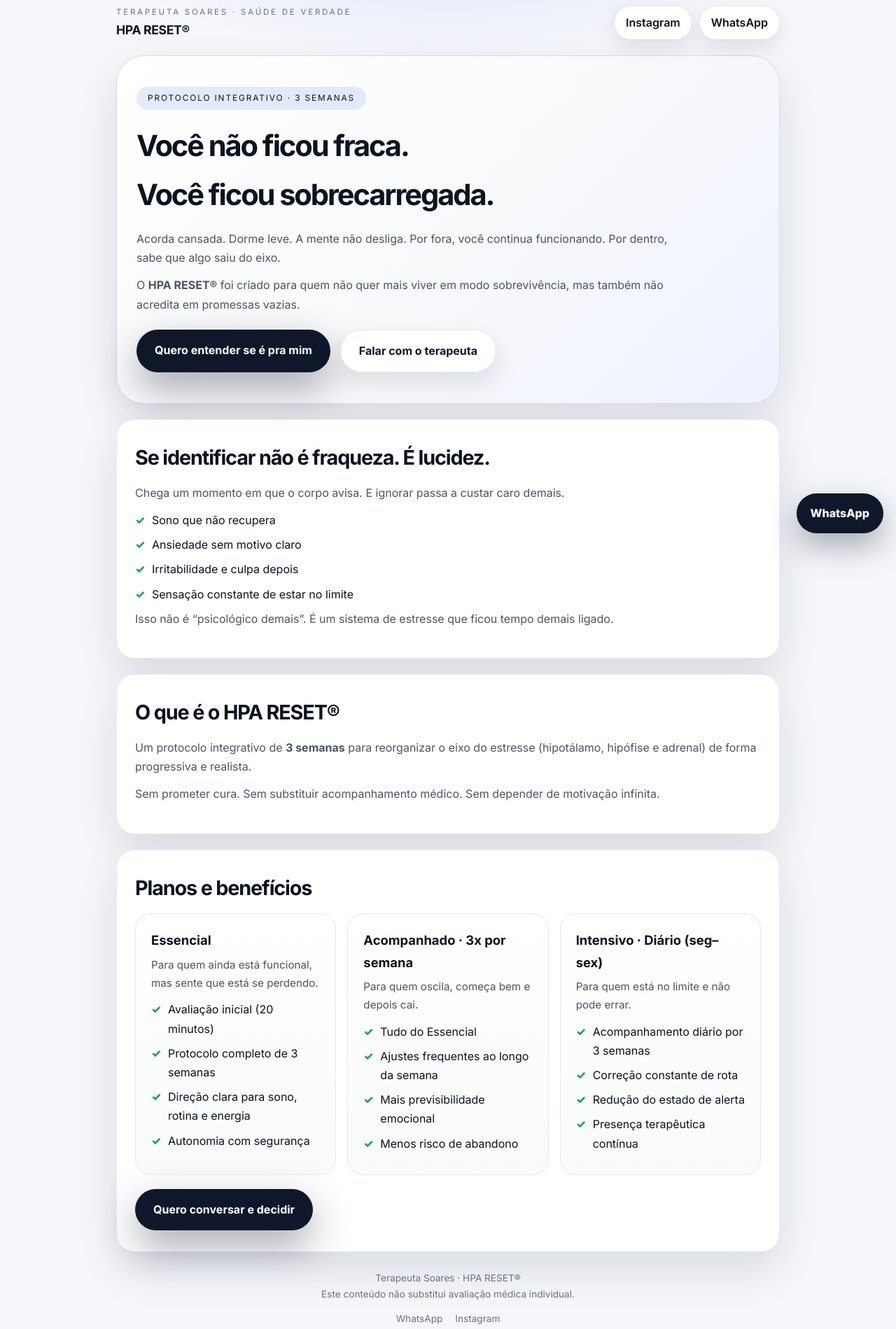
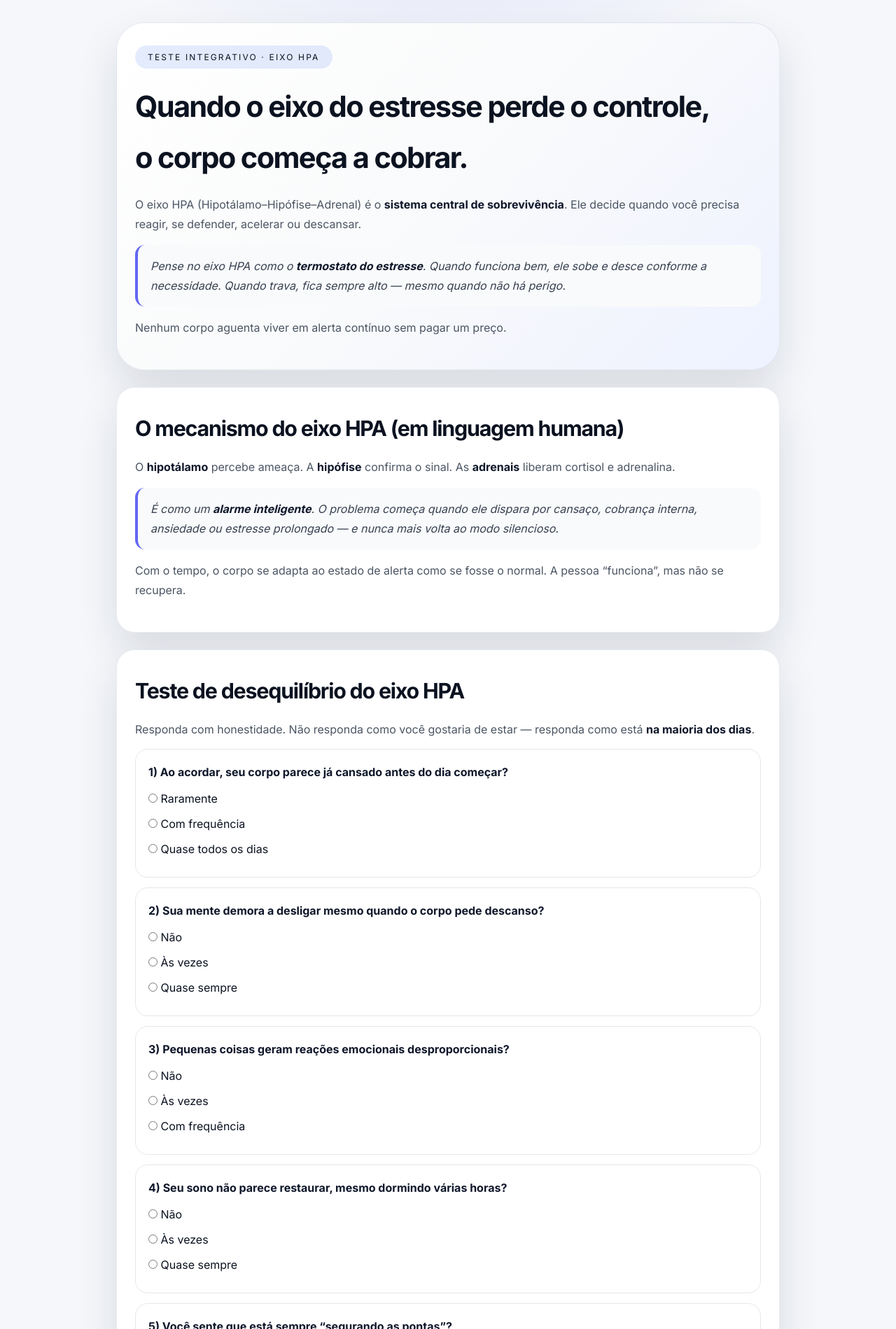
Before and after one commit to neogoldbr/Soaresterapeuta, a plain HTML site: page index.html in a window 1280 px wide. Shown: the part 20-1919 px from the top of the page at 70% size. Drawn offline with Linux system fonts and the light colour scheme.

Commit message:
Update index.html

```diff
--- a/index.html
+++ b/index.html
@@ -4,8 +4,8 @@
 <meta charset="UTF-8">
 <meta name="viewport" content="width=device-width, initial-scale=1">
 
-<title>HPA RESET® | Voltar ao eixo. Voltar a ser você.</title>
-<meta name="description" content="HPA RESET® é um protocolo integrativo de 3 semanas para reorganizar o eixo do estresse. Para quem está exausta e não quer mais viver no limite.">
+<title>HPA RESET® | Quando o eixo trava, o corpo cobra</title>
+<meta name="description" content="Descubra se seu eixo do estresse (HPA) está em desequilíbrio. Teste científico + indicação do plano ideal.">
 <meta name="robots" content="index, follow">
 
 <link rel="preconnect" href="https://fonts.googleapis.com">
@@ -25,100 +25,96 @@
   --high:#ef4444;
   --radius:26px;
   --radius-lg:40px;
-  --shadow:0 25px 60px rgba(15,23,42,.12);
+  --shadow:0 26px 60px rgba(15,23,42,.12);
   --max:980px;
 }
-
 *{box-sizing:border-box;margin:0;padding:0}
 html{scroll-behavior:smooth}
 body{
   font-family:Inter,system-ui,-apple-system,BlinkMacSystemFont,sans-serif;
-  background:
-    radial-gradient(900px 420px at 50% -140px, rgba(99,102,241,.18), transparent 60%),
-    var(--bg);
+  background:radial-gradient(900px 420px at 50% -140px, rgba(99,102,241,.18), transparent 60%), var(--bg);
   color:var(--text);
-  line-height:1.7;
+  line-height:1.75;
 }
-
-.wrap{max-width:var(--max);margin:auto;padding:28px 16px 100px}
+.wrap{max-width:var(--max);margin:auto;padding:28px 16px 120px}
 a{text-decoration:none;color:inherit}
 
-/* ===== TOP ===== */
-.top{
-  display:flex;
-  justify-content:space-between;
-  align-items:center;
-  gap:12px;
-  margin-bottom:22px;
+/* ===== STRUCTURE ===== */
+section{
+  margin-top:24px;
+  background:var(--card);
+  border:1px solid rgba(148,163,184,.22);
+  border-radius:var(--radius);
+  padding:32px 26px;
+  box-shadow:var(--shadow);
+  animation:fadeUp .9s ease;
 }
-.brand small{
-  display:block;
-  font-size:.72rem;
-  letter-spacing:.24em;
-  text-transform:uppercase;
-  color:#6b7280;
+h1,h2{
+  letter-spacing:-.04em;
 }
-.brand strong{
-  font-size:1.1rem;
-  letter-spacing:-.02em;
-}
-.links{display:flex;gap:10px}
-.link{
-  padding:10px 16px;
-  border-radius:999px;
-  background:#fff;
-  border:1px solid var(--line);
-  font-weight:600;
-  box-shadow:0 10px 28px rgba(15,23,42,.10);
-  transition:.25s;
-}
-.link:hover{transform:translateY(-2px)}
+h1{font-size:2.6rem;margin-bottom:16px}
+h2{font-size:1.9rem;margin-bottom:14px}
+p{color:var(--muted);margin-bottom:14px}
+strong{color:#0f172a}
 
 /* ===== HERO ===== */
 .hero{
   background:linear-gradient(135deg,#fff,#f9fafb,#eef2ff);
-  border:1px solid rgba(148,163,184,.35);
   border-radius:var(--radius-lg);
-  padding:44px 28px;
-  box-shadow:var(--shadow);
-  animation:fadeUp 1s ease;
 }
 .pill{
   display:inline-block;
-  padding:6px 16px;
+  padding:6px 18px;
   border-radius:999px;
   background:rgba(37,99,235,.12);
-  font-size:.74rem;
-  letter-spacing:.16em;
+  font-size:.75rem;
+  letter-spacing:.18em;
   text-transform:uppercase;
-  margin-bottom:16px;
+  margin-bottom:18px;
 }
-.hero h1{
-  font-size:2.6rem;
-  letter-spacing:-.05em;
+
+/* ===== METAPHORS ===== */
+.metaphor{
+  background:#f9fafb;
+  border-left:4px solid #6366f1;
+  padding:16px 18px;
+  border-radius:14px;
+  margin:16px 0;
+  font-style:italic;
+  color:#374151;
+}
+
+/* ===== TEST ===== */
+.q{
+  border:1px solid var(--line);
+  border-radius:18px;
+  padding:18px;
   margin-bottom:14px;
 }
-.hero p{
-  color:var(--muted);
-  max-width:760px;
-  margin-bottom:12px;
+.q strong{display:block;margin-bottom:10px}
+.opt{
+  display:block;
+  margin-bottom:8px;
+  cursor:pointer;
 }
-.actions{
-  margin-top:22px;
-  display:flex;
-  gap:14px;
-  flex-wrap:wrap;
+.result{
+  display:none;
+  margin-top:18px;
+  padding:22px;
+  border-radius:20px;
+  background:#f9fafb;
+  border:1px solid var(--line);
 }
 .btn{
-  padding:16px 26px;
+  display:inline-block;
+  padding:16px 28px;
   border-radius:999px;
-  font-weight:700;
+  font-weight:800;
   background:var(--accent);
   color:#fff;
   box-shadow:0 22px 55px rgba(15,23,42,.38);
-  transition:.25s;
+  margin-top:14px;
 }
-.btn:hover{transform:translateY(-3px)}
 .btn.secondary{
   background:#fff;
   color:#111827;
@@ -126,245 +122,150 @@ a{text-decoration:none;color:inherit}
   box-shadow:0 14px 34px rgba(15,23,42,.12);
 }
 
-/* ===== SECTIONS ===== */
-section{
-  margin-top:22px;
-  background:var(--card);
-  border:1px solid rgba(148,163,184,.22);
-  border-radius:var(--radius);
-  padding:30px 26px;
-  box-shadow:var(--shadow);
-  animation:fadeUp .9s ease;
-}
-section h2{
-  font-size:1.8rem;
-  letter-spacing:-.04em;
-  margin-bottom:12px;
-}
-section p{color:var(--muted);margin-bottom:12px}
-
-.check{list-style:none}
-.check li{
-  padding-left:24px;
-  position:relative;
-  margin-bottom:8px;
-}
-.check li:before{
-  content:"✓";
-  position:absolute;
-  left:0;
-  color:var(--ok);
-  font-weight:800;
-}
-
-/* ===== PLANS ===== */
-.plans{
-  display:grid;
-  grid-template-columns:repeat(3,1fr);
-  gap:16px;
-}
-.plan{
-  border:1px solid var(--line);
-  border-radius:22px;
-  padding:22px;
-  background:linear-gradient(180deg,#fff,#f9fafb);
-  transition:.25s;
-}
-.plan:hover{transform:translateY(-4px)}
-.plan strong{
-  font-size:1.15rem;
-  display:block;
-  margin-bottom:6px;
-}
-.plan p{font-size:.95rem}
-
 /* ===== FOOTER ===== */
 footer{
-  margin-top:26px;
+  margin-top:30px;
   text-align:center;
   font-size:.85rem;
   color:#6b7280;
 }
-.footer-links{
-  margin-top:12px;
-  display:flex;
-  gap:18px;
-  justify-content:center;
-}
-
-/* ===== WHATSAPP FLOAT ===== */
-.wa{
-  position:fixed;
-  right:18px;
-  bottom:18px;
-  background:#0f172a;
-  color:#fff;
-  padding:15px 20px;
-  border-radius:999px;
-  font-weight:800;
-  box-shadow:0 18px 45px rgba(15,23,42,.35);
-  transition:.25s;
-}
-.wa:hover{transform:translateY(-3px)}
 
 @keyframes fadeUp{
   from{opacity:0;transform:translateY(30px)}
   to{opacity:1;transform:translateY(0)}
 }
-
-@media(max-width:900px){
-  .plans{grid-template-columns:1fr}
-  .hero h1{font-size:2.1rem}
-}
 </style>
 </head>
 
 <body>
+
 <script>
 const WHATSAPP="https://wa.me/5598981653105";
-const INSTAGRAM="https://www.instagram.com/soares.saudedeverdade";
 </script>
 
 <div class="wrap">
 
-<!-- TOP -->
-<div class="top">
-  <div class="brand">
-    <small>Terapeuta Soares · Saúde de Verdade</small>
-    <strong>HPA RESET®</strong>
-  </div>
-  <div class="links">
-    <a class="link" id="ig">Instagram</a>
-    <a class="link" id="waTop">WhatsApp</a>
-  </div>
+<!-- HERO -->
+<section class="hero">
+  <div class="pill">Teste Integrativo · Eixo HPA</div>
+  <h1>Quando o eixo do estresse perde o controle,<br>o corpo começa a cobrar.</h1>
+
+  <p>
+    O eixo HPA (Hipotálamo–Hipófise–Adrenal) é o <strong>sistema central de sobrevivência</strong>.
+    Ele decide quando você precisa reagir, se defender, acelerar ou descansar.
+  </p>
+
+  <div class="metaphor">
+    Pense no eixo HPA como o <strong>termostato do estresse</strong>.
+    Quando funciona bem, ele sobe e desce conforme a necessidade.
+    Quando trava, fica sempre alto — mesmo quando não há perigo.
   </div>
 
-<!-- HERO -->
-<div class="hero">
-  <div class="pill">Protocolo Integrativo · 3 semanas</div>
-  <h1>Você não ficou fraca.<br>Você ficou sobrecarregada.</h1>
   <p>
-    Acorda cansada. Dorme leve. A mente não desliga.
-    Por fora, você continua funcionando.
-    Por dentro, sabe que algo saiu do eixo.
-  </p>
-  <p>
-    O <strong>HPA RESET®</strong> foi criado para quem não quer mais viver em modo sobrevivência,
-    mas também não acredita em promessas vazias.
-  </p>
-  <div class="actions">
-    <a class="btn" href="#planos">Quero entender se é pra mim</a>
-    <a class="btn secondary" id="waHero">Falar com o terapeuta</a>
-  </div>
-</div>
-
-<!-- IDENTIFICAÇÃO -->
-<section>
-<h2>Se identificar não é fraqueza. É lucidez.</h2>
-<p>
-Chega um momento em que o corpo avisa.
-E ignorar passa a custar caro demais.
-</p>
-<ul class="check">
-  <li>Sono que não recupera</li>
-  <li>Ansiedade sem motivo claro</li>
-  <li>Irritabilidade e culpa depois</li>
-  <li>Sensação constante de estar no limite</li>
-</ul>
-<p>
-Isso não é “psicológico demais”.
-É um sistema de estresse que ficou tempo demais ligado.
+    Nenhum corpo aguenta viver em alerta contínuo sem pagar um preço.
   </p>
 </section>
 
-<!-- O PROTOCOLO -->
+<!-- MECANISMO -->
 <section>
-<h2>O que é o HPA RESET®</h2>
+<h2>O mecanismo do eixo HPA (em linguagem humana)</h2>
+
 <p>
-Um protocolo integrativo de <strong>3 semanas</strong> para reorganizar o eixo do estresse
-(hipotálamo, hipófise e adrenal) de forma progressiva e realista.
+O <strong>hipotálamo</strong> percebe ameaça.
+A <strong>hipófise</strong> confirma o sinal.
+As <strong>adrenais</strong> liberam cortisol e adrenalina.
 </p>
+
+<div class="metaphor">
+É como um <strong>alarme inteligente</strong>.
+O problema começa quando ele dispara por cansaço, cobrança interna, ansiedade ou estresse prolongado —
+e nunca mais volta ao modo silencioso.
+</div>
+
 <p>
-Sem prometer cura.
-Sem substituir acompanhamento médico.
-Sem depender de motivação infinita.
+Com o tempo, o corpo se adapta ao estado de alerta como se fosse o normal.
+A pessoa “funciona”, mas não se recupera.
 </p>
 </section>
 
-<!-- PLANOS -->
-<section id="planos">
-<h2>Planos e benefícios</h2>
+<!-- TEST -->
+<section id="teste">
+<h2>Teste de desequilíbrio do eixo HPA</h2>
+<p>
+Responda com honestidade.
+Não responda como você gostaria de estar — responda como está <strong>na maioria dos dias</strong>.
+</p>
 
-<div class="plans">
-
-<div class="plan">
-<strong>Essencial</strong>
-<p>
-Para quem ainda está funcional, mas sente que está se perdendo.
-</p>
-<ul class="check">
-<li>Avaliação inicial (20 minutos)</li>
-<li>Protocolo completo de 3 semanas</li>
-<li>Direção clara para sono, rotina e energia</li>
-<li>Autonomia com segurança</li>
-</ul>
+<div class="q">
+<strong>1) Ao acordar, seu corpo parece já cansado antes do dia começar?</strong>
+<label class="opt"><input type="radio" name="q1" value="0"> Raramente</label>
+<label class="opt"><input type="radio" name="q1" value="1"> Com frequência</label>
+<label class="opt"><input type="radio" name="q1" value="2"> Quase todos os dias</label>
 </div>
 
-<div class="plan">
-<strong>Acompanhado · 3x por semana</strong>
-<p>
-Para quem oscila, começa bem e depois cai.
-</p>
-<ul class="check">
-<li>Tudo do Essencial</li>
-<li>Ajustes frequentes ao longo da semana</li>
-<li>Mais previsibilidade emocional</li>
-<li>Menos risco de abandono</li>
-</ul>
+<div class="q">
+<strong>2) Sua mente demora a desligar mesmo quando o corpo pede descanso?</strong>
+<label class="opt"><input type="radio" name="q2" value="0"> Não</label>
+<label class="opt"><input type="radio" name="q2" value="1"> Às vezes</label>
+<label class="opt"><input type="radio" name="q2" value="2"> Quase sempre</label>
 </div>
 
-<div class="plan">
-<strong>Intensivo · Diário (seg–sex)</strong>
-<p>
-Para quem está no limite e não pode errar.
-</p>
-<ul class="check">
-<li>Acompanhamento diário por 3 semanas</li>
-<li>Correção constante de rota</li>
-<li>Redução do estado de alerta</li>
-<li>Presença terapêutica contínua</li>
-</ul>
+<div class="q">
+<strong>3) Pequenas coisas geram reações emocionais desproporcionais?</strong>
+<label class="opt"><input type="radio" name="q3" value="0"> Não</label>
+<label class="opt"><input type="radio" name="q3" value="1"> Às vezes</label>
+<label class="opt"><input type="radio" name="q3" value="2"> Com frequência</label>
 </div>
 
+<div class="q">
+<strong>4) Seu sono não parece restaurar, mesmo dormindo várias horas?</strong>
+<label class="opt"><input type="radio" name="q4" value="0"> Não</label>
+<label class="opt"><input type="radio" name="q4" value="1"> Às vezes</label>
+<label class="opt"><input type="radio" name="q4" value="2"> Quase sempre</label>
 </div>
 
-<div class="actions" style="margin-top:20px">
-  <a class="btn" id="waPlans">Quero conversar e decidir</a>
+<div class="q">
+<strong>5) Você sente que está sempre “segurando as pontas”?</strong>
+<label class="opt"><input type="radio" name="q5" value="0"> Não</label>
+<label class="opt"><input type="radio" name="q5" value="1"> Sim</label>
+<label class="opt"><input type="radio" name="q5" value="2"> Sim, no limite</label>
 </div>
+
+<button class="btn" onclick="calc()">Ver resultado</button>
+
+<div class="result" id="res"></div>
 </section>
 
-<!-- FOOTER -->
 <footer>
-Terapeuta Soares · HPA RESET®
-<br>Este conteúdo não substitui avaliação médica individual.
-<div class="footer-links">
-  <a id="waFoot">WhatsApp</a>
-  <a id="igFoot">Instagram</a>
-</div>
+HPA RESET® · Terapeuta Soares
+<br>Este teste não substitui avaliação médica.
 </footer>
 
 </div>
 
-<a class="wa" id="waFloat">WhatsApp</a>
+<script>
+function calc(){
+let score=0;
+for(let i=1;i<=5;i++){
+  let v=document.querySelector(`input[name="q${i}"]:checked`);
+  if(!v){alert("Responda todas as perguntas com sinceridade.");return;}
+  score+=parseInt(v.value);
+}
+let r=document.getElementById("res");
+r.style.display="block";
 
-<script>
-document.getElementById("ig").href=INSTAGRAM;
-document.getElementById("igFoot").href=INSTAGRAM;
-document.getElementById("waTop").href=WHATSAPP;
-document.getElementById("waHero").href=WHATSAPP;
-document.getElementById("waPlans").href=WHATSAPP;
-document.getElementById("waFoot").href=WHATSAPP;
-document.getElementById("waFloat").href=WHATSAPP;
+if(score<=3){
+  r.innerHTML="<strong>Resultado:</strong> Seu eixo HPA mostra sinais leves de sobrecarga.<br><br><strong>Plano indicado:</strong> HPA RESET® Essencial.<br><br>Você ainda está funcional, mas precisa reorganizar o sistema antes que o desgaste avance.";
+}
+else if(score<=6){
+  r.innerHTML="<strong>Resultado:</strong> Seu eixo HPA está em desequilíbrio funcional.<br><br><strong>Plano indicado:</strong> HPA RESET® Acompanhado (3x/semana).<br><br>Correções frequentes aumentam a chance de recuperação real.";
+}
+else{
+  r.innerHTML="<strong>Resultado:</strong> Seu eixo HPA está em estado de alerta crônico.<br><br><strong>Plano indicado:</strong> HPA RESET® Intensivo (diário).<br><br>Seu corpo precisa de presença terapêutica contínua para sair do modo sobrevivência.";
+}
+
+r.innerHTML+=`<br><br><a class="btn secondary" href="${WHATSAPP}?text=Fiz o teste do eixo HPA e quero conversar sobre o plano indicado.">Falar com o terapeuta</a>`;
+}
 </script>
 
 </body>
```
Lines whose indentation alone changed are shown as unchanged.
